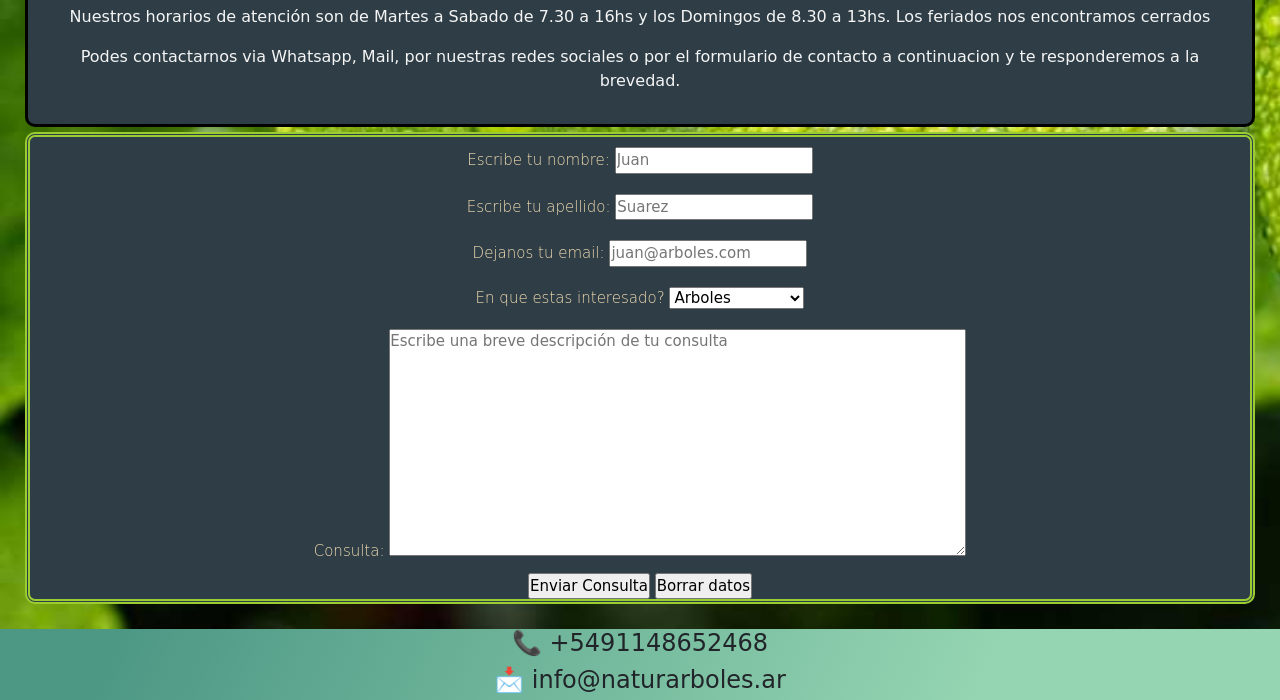
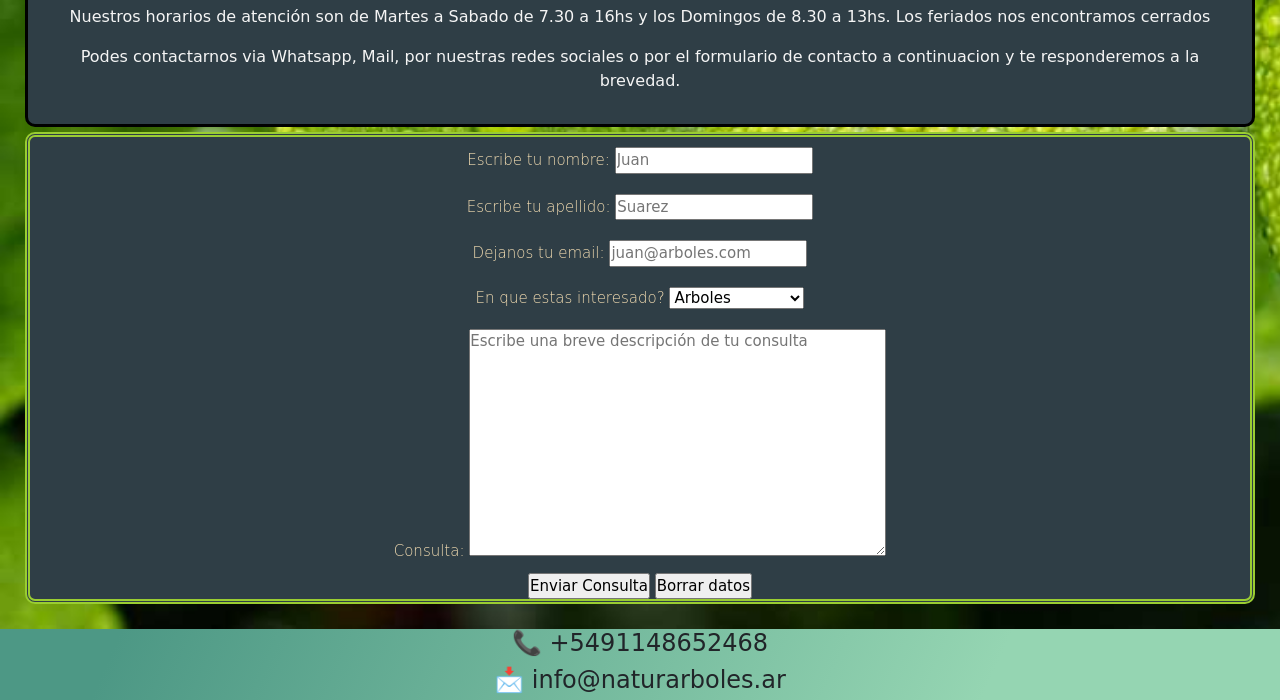
Before and after one commit to alejandromdiez/NaturArboles, a website: page pages/contacto.html in a window 1280 px wide. Shown: the part 714-1414 px from the top of the page. Drawn offline with nearby package versions, Linux system fonts and the light colour scheme.

Commit message:
correccion contacto

```diff
--- a/pages/contacto.html
+++ b/pages/contacto.html
@@ -90,7 +90,7 @@
 
                 <div class="formcss"><label for="com">Consulta:</label>
 
-                    <textarea name="com" id="" cols="70" rows="10" placeholder="Escribe una breve descripción de tu consulta" required></textarea>
+                    <textarea name="com" id="" cols="50" rows="10" placeholder="Escribe una breve descripción de tu consulta" required></textarea>
                 </div>
 
                 <input type="submit" value="Enviar Consulta">
--- a/scss/_main.scss
+++ b/scss/_main.scss
@@ -63,6 +63,7 @@
 }
 .formcss{
     padding: 10px;
+    width: 70vw;
 }
 
 
```
